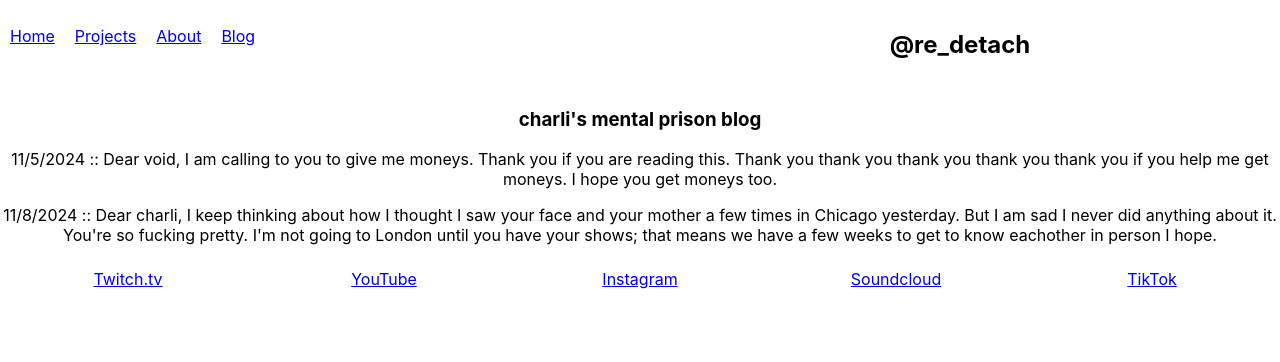
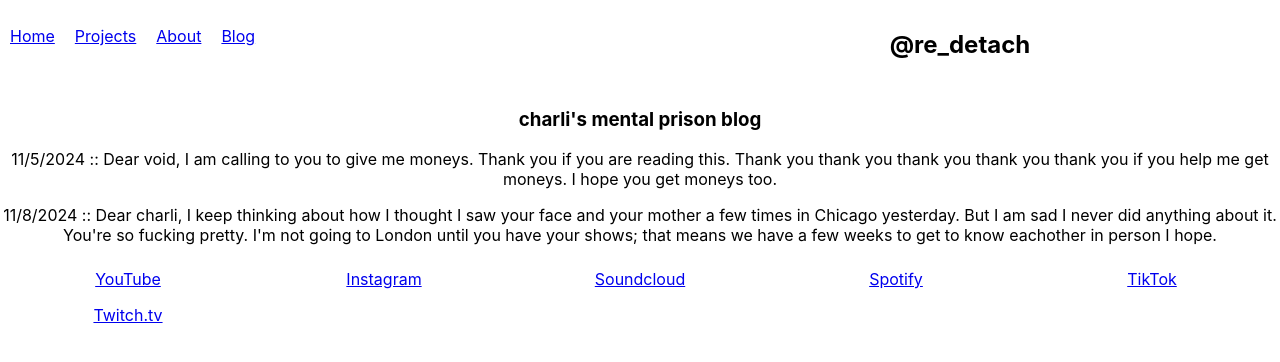
Before and after one commit to rolinmb/redetach-music, a React (Create React App) app: page /blog in a window 1280 px wide. Shown: the top 362 px of the page. Built offline with nearby package versions, Linux system fonts and the light colour scheme.

Commit message:
spotify soon!

```diff
--- a/src/components/Footer.js
+++ b/src/components/Footer.js
@@ -5,11 +5,12 @@ const Footer = () => {
   return (
     <footer id='footer-wrap'>
       <ul id='footer-links'>
-        <li key='twitch'><a href='https://www.twitch.tv/re_detach'>Twitch.tv</a></li>
         <li key='youtube'><a href='https://www.youtube.com/@re_detach'>YouTube</a></li>
         <li key='instagram'><a href='https://www.instagram.com/re_detach/'>Instagram</a></li>
         <li key='soundcloud'><a href='https://www.soundcloud.com/re_detach'>Soundcloud</a></li>
+        <li key='spotify'><a href='https://www.spotify.com/re_detach'>Spotify</a></li>
         <li key='tiktok'><a href='https://www.tiktok.com/@re_detach'>TikTok</a></li>
+        <li key='twitch'><a href='https://www.twitch.tv/re_detach'>Twitch.tv</a></li>
       </ul>
     </footer>
   )
```
